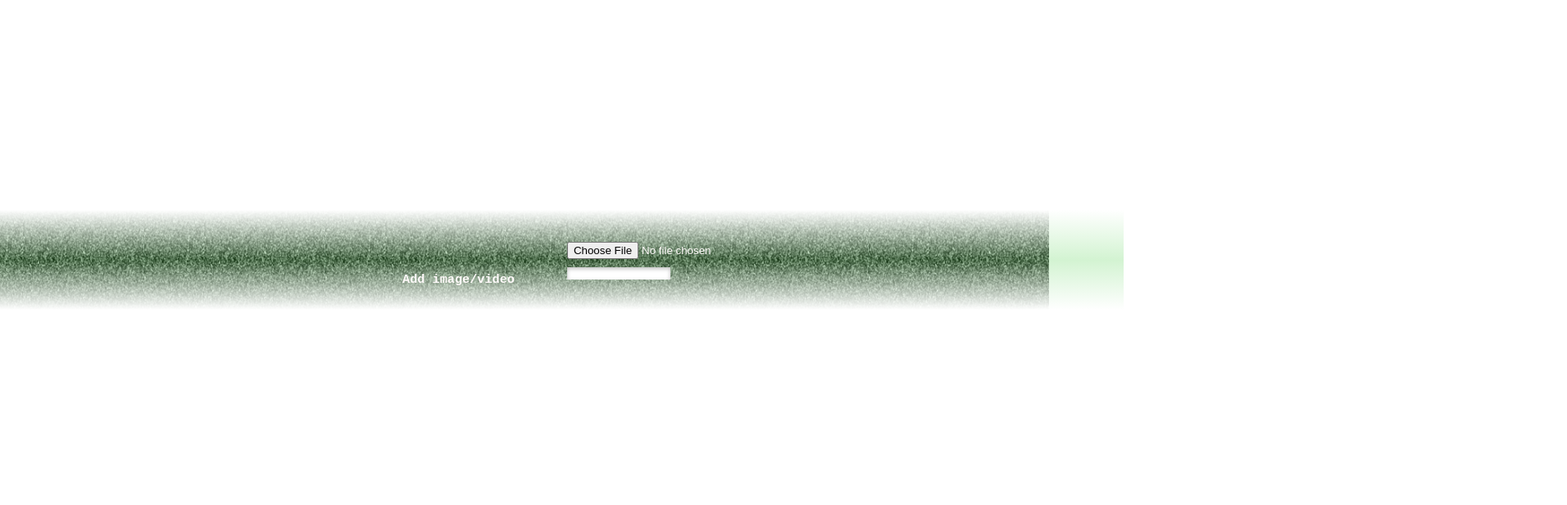
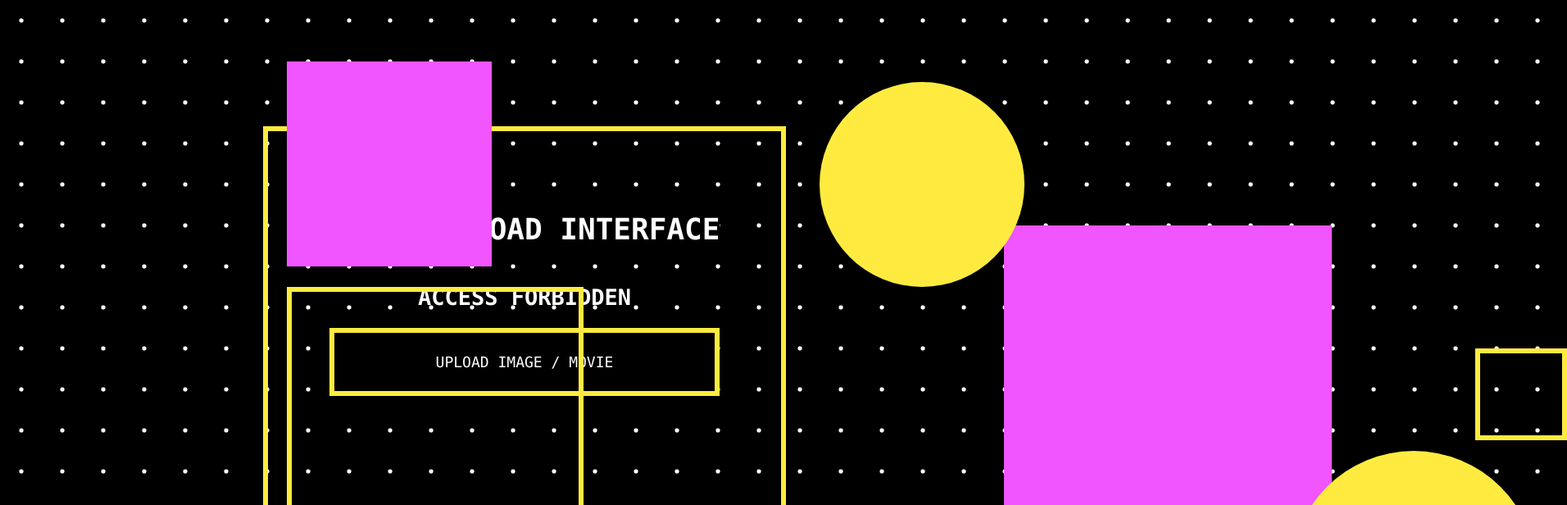
Before and after one commit to lievn/radical-display, a React (Vite) app: page /admin in a window 1280 px wide. Shown: the top 616 px of the page at 82% size, 1912 px wide, since content can reach past the window. Built offline with nearby package versions, Linux system fonts and the light colour scheme.

Commit message:
Update UI for the admin interface.

```diff
--- a/src/Admin.css
+++ b/src/Admin.css
@@ -1,57 +1,107 @@
+:root {
+  --yellow: #ffeb3f;
+  --purple: #f055ff;
+}
+
+html {
+  font-family: "SFMono-Regular", Consolas, "Liberation Mono", Menlo, Courier,
+    monospace;
+  font-size: 18px;
+}
+
+html,
+body {
+  overflow: hidden;
+}
+
 body {
   margin: 0;
   padding: 0;
+  background: black url(../img/dot.png);
+  color: white;
 }
 
-.noise {
-  margin: 0;
-  padding: 0;
-  background: url(../noise.png);
-  animation: animate 1000ms linear infinite;
-  width: 100%;
-  height: 100%;
+h1,
+h2 {
+  text-align: center;
+  text-transform: uppercase;
 }
 
-.container {
-  background: transparent;
-  background-image: linear-gradient(
-    rgba(255, 255, 255, 1),
-    rgba(34, 196, 28, 0.2),
-    rgba(255, 255, 255, 1)
-  );
+h1 {
+  font-size: 2rem;
+}
+
+h2 {
+  font-size: 1.5rem;
+}
+
+.app {
+  width: 100vw;
+  height: 100vh;
   display: flex;
-  align-items: end;
   justify-content: center;
-  font-family: monospace;
-  margin-top: 20%;
-  padding: 3em 1em 1em 6em;
-  color: rgb(255, 250, 250);
+  align-items: center;
 }
+
+.form {
+  border: 6px solid var(--yellow);
+  padding: 75px;
+  display: flex;
+  flex-direction: column;
+  justify-content: center;
+  align-items: center;
+}
+
+.uploadButton {
+  border: 6px solid var(--yellow);
+  background: black;
+  outline: none;
+  font-family: inherit;
+  font-size: 1rem;
+  cursor: pointer;
+  text-transform: uppercase;
+  color: inherit;
+  padding: 25px;
+  width: 100%;
+}
+
+.uploadProgress {
+  display: block;
+  width: 100%;
+  height: 25px;
+  background: black;
+}
+
+.uploadProgress::-webkit-progress-bar {
+  background: black;
+}
+
+.uploadProgress::-webkit-progress-value {
+  background: var(--yellow);
+}
+
+.message {
+  animation: 0.1s flicker infinite linear;
+}
+
 label {
   margin-left: 0px;
-}
-button {
-  margin-top: 10px;
-  margin-bottom: 30px;
 }
 
 h3 {
   padding-right: 5%;
 }
 
-#uploader {
-  appearance: none;
-  -webkit-appearance: none;
-  width: 50%;
-  height: 15px;
-  margin: 10px 0;
-}
-#uploader::-webkit-progress-bar {
-  background: rgb(255, 255, 255);
-  box-shadow: 0 2px 5px rgba(0, 0, 0, 0.25) inset;
-}
-#uploader::-webkit-progress-value {
-  background: greenyellow;
+@keyframes flicker {
+  0%,
+  100% {
+    color: #64ffff;
+  }
+
+  50% {
+    color: #ff0011;
+    transform: translate(0, 0.5px);
+  }
 }
 
 @keyframes animate {
@@ -63,3 +113,78 @@ h3 {
     background-position: 100%, 100%;
   }
 }
+
+.shape {
+  position: absolute;
+  animation: 0.3s glitch-in linear;
+}
+
+.shape__rect-stroked {
+  border: 6px solid var(--yellow);
+}
+
+.shape__rect-filled {
+  background: var(--purple);
+}
+
+.shape__oval-filled {
+  background: var(--yellow);
+  border-radius: 50%;
+}
+
+.shape__oval-stroked {
+  border: 6px solid var(--yellow);
+  border-radius: 50%;
+}
+
+@keyframes glitch-in {
+  0% {
+    opacity: 0;
+    transform: translate(0, 0);
+  }
+
+  10% {
+    opacity: 1;
+    transform: translate(0, 20px);
+  }
+
+  20% {
+    opacity: 0;
+    transform: translate(0, -100px);
+  }
+
+  30% {
+    opacity: 1;
+    transform: translate(10px, 100px);
+  }
+
+  40% {
+    opacity: 0;
+    transform: translate(20px, 50px);
+  }
+
+  50% {
+    opacity: 1;
+    transform: translate(-10px, 50px);
+  }
+
+  60% {
+    opacity: 0;
+    transform: translate(0, 0px);
+  }
+
+  70% {
+    opacity: 1;
+    transform: translate(0, 10px);
+  }
+
+  80% {
+    opacity: 0;
+    transform: translate(0, 20px);
+  }
+
+  100% {
+    opacity: 1;
+    transform: translate(0, 0px);
+  }
+}
--- a/src/Admin.js
+++ b/src/Admin.js
@@ -13,12 +13,79 @@ const FILE_TYPES = {
   mp4: "movie"
 };
 
+function Shape({ x, y, size, className }) {
+  return (
+    <div
+      className={`shape ${className}`}
+      style={{
+        left: `${x}px`,
+        top: `${y}px`,
+        width: `${size}px`,
+        height: `${size}px`
+      }}
+    ></div>
+  );
+}
+
+function random(min, max) {
+  return min + Math.random() * (max - min);
+}
+
+function randInt(min, max) {
+  return Math.floor(random(min, max));
+}
+
+function choice(l) {
+  return l[Math.floor(Math.random() * l.length)];
+}
+
 export default class Admin extends React.Component {
   constructor(props) {
     super(props);
-    this.state = { message: "", uploadProgress: 0 };
+    this.state = {
+      message: "",
+      isUploading: false,
+      uploadProgress: 0,
+      shapes: []
+    };
     this.db = firebase.firestore();
+    this._nextShapeId = 1;
     this._onSelectFile = this._onSelectFile.bind(this);
+    this._updateShapes = this._updateShapes.bind(this);
+    this._onClickUpload = this._onClickUpload.bind(this);
+    window.setTimeout(this._updateShapes, random(100, 500));
+  }
+
+  _updateShapes() {
+    const SHAPE_CLASSES = [
+      "shape__rect-stroked",
+      "shape__rect-filled",
+      "shape__oval-filled",
+      "shape__oval-stroked"
+    ];
+    let shapes = this.state.shapes;
+    if (Math.random() > 0.9) {
+      shapes = shapes.splice(0, 1);
+    }
+    if (Math.random() > 0.2) {
+      const x = randInt(0, 80) * 25;
+      const y = randInt(0, 40) * 25;
+      const size = randInt(1, 10) * 50;
+      const className = choice(SHAPE_CLASSES);
+      shapes.push(
+        <Shape
+          key={this._nextShapeId}
+          x={x}
+          y={y}
+          size={size}
+          className={className}
+        />
+      );
+      this._nextShapeId++;
+    }
+    console.log(shapes);
+    this.setState({ shapes });
+    window.setTimeout(this._updateShapes, random(100, 500));
   }
 
   _onSelectFile(e) {
@@ -29,7 +96,7 @@ export default class Admin extends React.Component {
       .toLowerCase();
     const fileType = FILE_TYPES[fileExt];
     if (!fileType) {
-      this.setState({ message: "Unknown file type" });
+      this.setState({ message: "#ERR(9979)# Unknown file type" });
       return;
     }
     const storageRef = firebase.storage().ref(filename);
@@ -43,12 +110,12 @@ export default class Admin extends React.Component {
       },
       error => {
         this.setState({
-          message: "Error while uploading. Is your file too big?"
+          message: "#ERR(0967)# Error while uploading. Is your file too big?",
+          isUploading: false
         });
       },
       snapshot => {
         console.log("storageRef", storageRef);
-        this.setState({ message: "Upload completed. " });
         this._sendToDB(fileType, storageRef);
       }
     );
@@ -63,28 +130,50 @@ export default class Admin extends React.Component {
       .add(obj)
       .then(docRef => {
         console.log("docRef", docRef);
-        this.setState({ message: "//// Screen successfully hacked //// " });
+        this.setState({
+          message: "//// Upload Completed //// ",
+          isUploading: false
+        });
       })
       .catch(error => {
-        this.setState({ message: "Error while creating database entry" });
+        this.setState({ message: "#ERR(5633)# Error creating database entry" });
       });
   }
 
+  _onClickUpload() {
+    this.setState({ isUploading: true });
+    this._fileInput.click();
+  }
+
   render() {
-    const { uploadProgress, message } = this.state;
+    const { isUploading, uploadProgress, message, shapes } = this.state;
     return (
-      <div className="noise">
-        <div className="container">
-          <h3>Add image/video</h3>
-          <div className="form">
-            <input type="file" id="file" onChange={this._onSelectFile} />
-            <br />
-            <progress value="{ uploadProgress }" max="100" id="uploader">
-              0%
-            </progress>
-            <p className="message">{message}</p>
-          </div>
+      <div className="app">
+        <div className="form">
+          <h1>Admin Upload Interface</h1>
+          <h2>Access Forbidden</h2>
+          <button
+            disabled={isUploading}
+            className="uploadButton"
+            onClick={this._onClickUpload}
+          >
+            Upload Image / Movie
+          </button>
+          <input
+            style={{ display: "none" }}
+            type="file"
+            id="file"
+            ref={node => (this._fileInput = node)}
+            onChange={this._onSelectFile}
+          />
+          <progress
+            className="uploadProgress"
+            value={uploadProgress}
+            max={100}
+          />
+          <p className="message">&nbsp;{message}&nbsp;</p>
         </div>
+        <div className="shapes">{shapes}</div>
       </div>
     );
   }
```
Also changed, not shown: img/dot.png (added).
